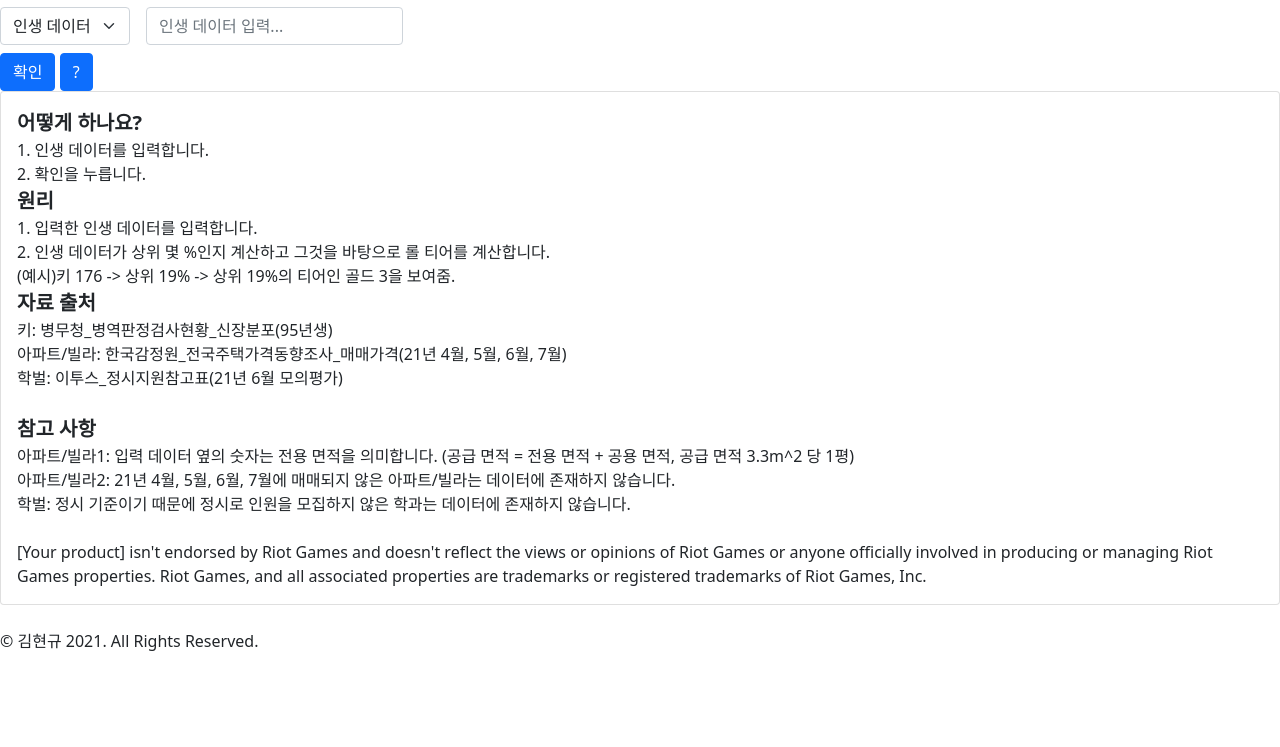
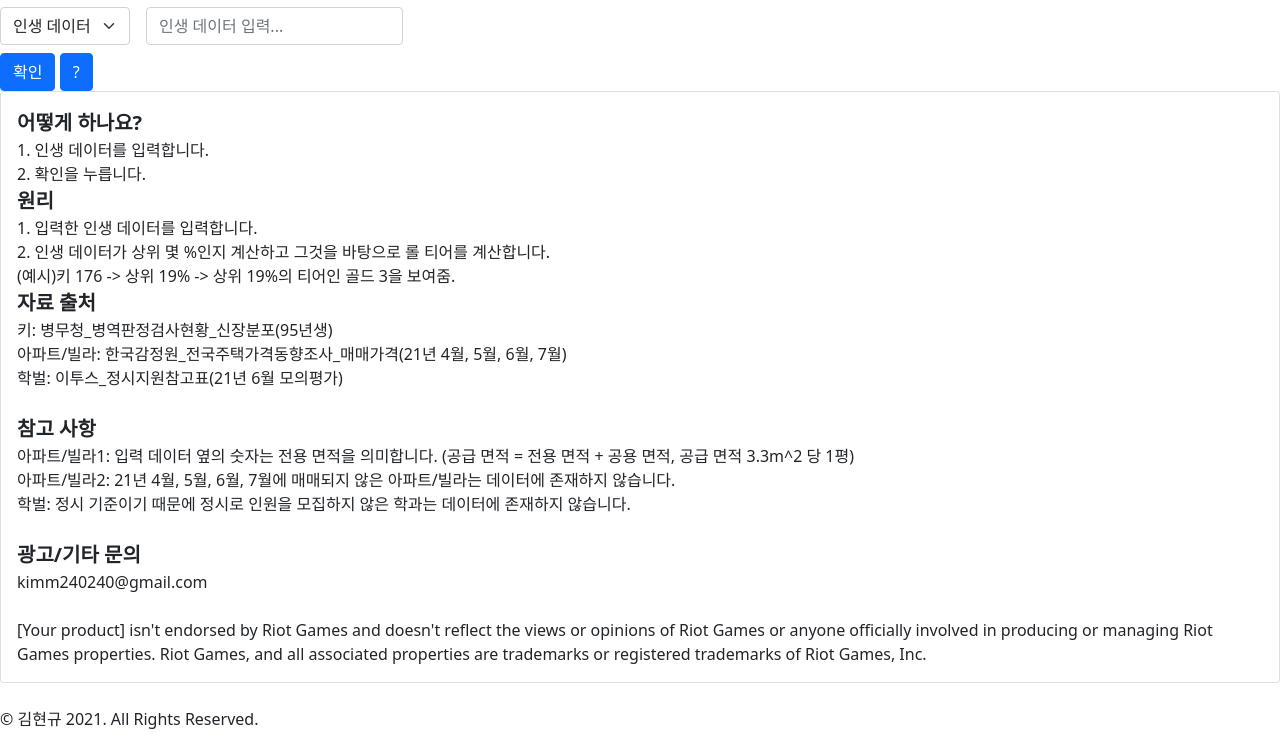
Before and after one commit to kimm240/life_to_lol, a PHP site: page / in a window 1280 px wide, after a click that opens the changed part. Shown: the part 209-956 px from the top of the page. Before the commit the page ends 860 px from the top, so only its background shows below. Run offline with PHP 8.4, Linux system fonts and the light colour scheme; some libraries are stand-ins or nearby versions.

Commit message:
광고/기타 문의

```diff
--- a/index.php
+++ b/index.php
@@ -102,6 +102,9 @@
           아파트/빌라2: 21년 4월, 5월, 6월, 7월에 매매되지 않은 아파트/빌라는 데이터에 존재하지 않습니다.<br>
           학벌: 정시 기준이기 때문에 정시로 인원을 모집하지 않은 학과는 데이터에 존재하지 않습니다.<br>
         <br>
+        <b style="font-size:20px;">광고/기타 문의</b>
+          kimm240240@gmail.com<br>
+        <br>
         [Your product] isn't endorsed by Riot Games and doesn't reflect the views or opinions of Riot Games or anyone officially involved in producing or managing Riot Games properties. Riot Games, and all associated properties are trademarks or registered trademarks of Riot Games, Inc.
       </div>
     </div>
```
